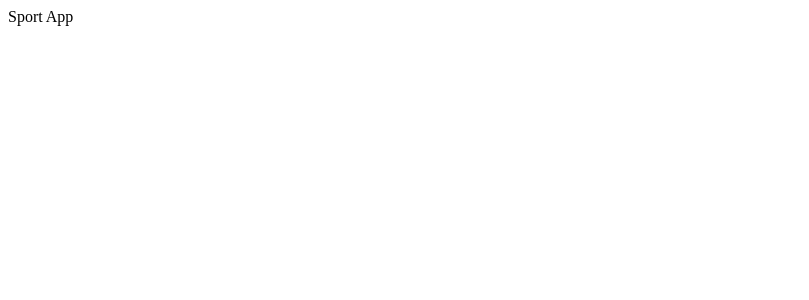
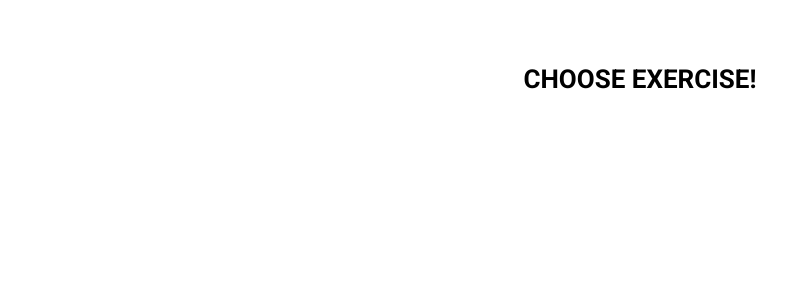
Before and after one commit to DmytroKravchuk/sport-app, a React (Create React App) app: page / in a window 1280 px wide. Shown: the top 300 px of the page, without its empty margins (0-809 px from the left). Built offline with nearby package versions, Linux system fonts and the light colour scheme.

Commit message:
init initialStore, actionsm types for start page

```diff
--- a/src/App.jsx
+++ b/src/App.jsx
@@ -1,9 +1,10 @@
 import React from 'react';
+import StartPage from './components/StartPage';
 
 function App() {
   return (
     <div className="App">
-        Sport App
+        <StartPage/>
     </div>
   );
 }
--- /dev/null
+++ b/src/components/StartPage.jsx
@@ -0,0 +1,9 @@
+import React from 'react';
+
+export default function StartPage() {
+	return (
+		<div className='page start-page'>
+			<h1>CHOOSE EXERCISE!</h1>
+		</div>
+	)
+}
--- a/src/index.css
+++ b/src/index.css
@@ -0,0 +1,19 @@
+* {
+	font: 400 14px / 1.2 'Roboto';
+	margin: 0;
+	padding: 0;
+}
+
+html, body, #root, .App {
+	height: 100%;
+}
+
+h1 {
+	font-size: 26px;
+	font-weight: 700;
+	text-align: center;
+}
+
+.start-page {
+	padding: 5%;
+}
--- /dev/null
+++ b/src/redux/initialStore.js
@@ -0,0 +1,5 @@
+const initialStore = {
+	exerciseTypes: ['100 push ups', '50 pull ups', '300 squats']
+};
+
+export default initialStore;
--- /dev/null
+++ b/src/redux/types.js
@@ -0,0 +1 @@
+export const GET_EXERCISE_TYPES = 'GET_EXERCISE_TYPES';
```
Also changed, not shown: src/redux/actions/actions.js (added, +8 -0 lines).
